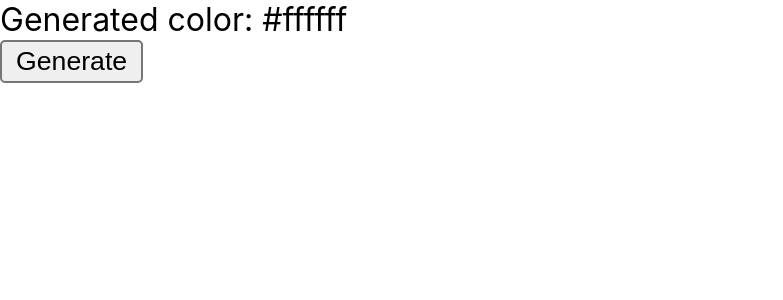
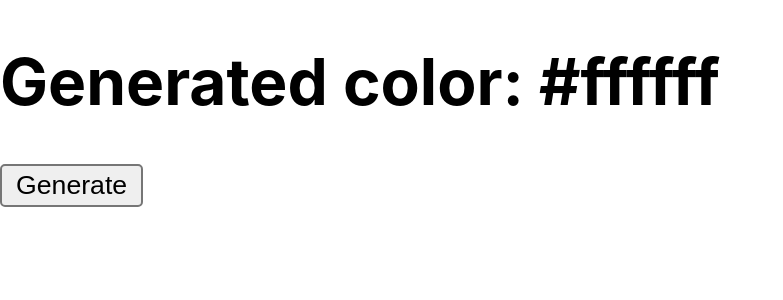
Before and after one commit to lezleyfaye/react-random-color-generator-pjct-react-1-random-color-generator, a React (Create React App) app: page / in a window 1280 px wide. Shown: the top 300 px of the page, without its empty margins (0-783 px from the left). Built offline with nearby package versions, Linux system fonts and the light colour scheme.

Commit message:
Fix drone div issue

```diff
--- a/src/App.js
+++ b/src/App.js
@@ -19,7 +19,7 @@ export default function App() {
         zoom: '2',
       }}
     >
-      <div>Generated color: {hex}</div>
+      <h1>Generated color: {hex}</h1>
       <button onClick={generateRandomColor}>Generate</button>
     </div>
   );
```
